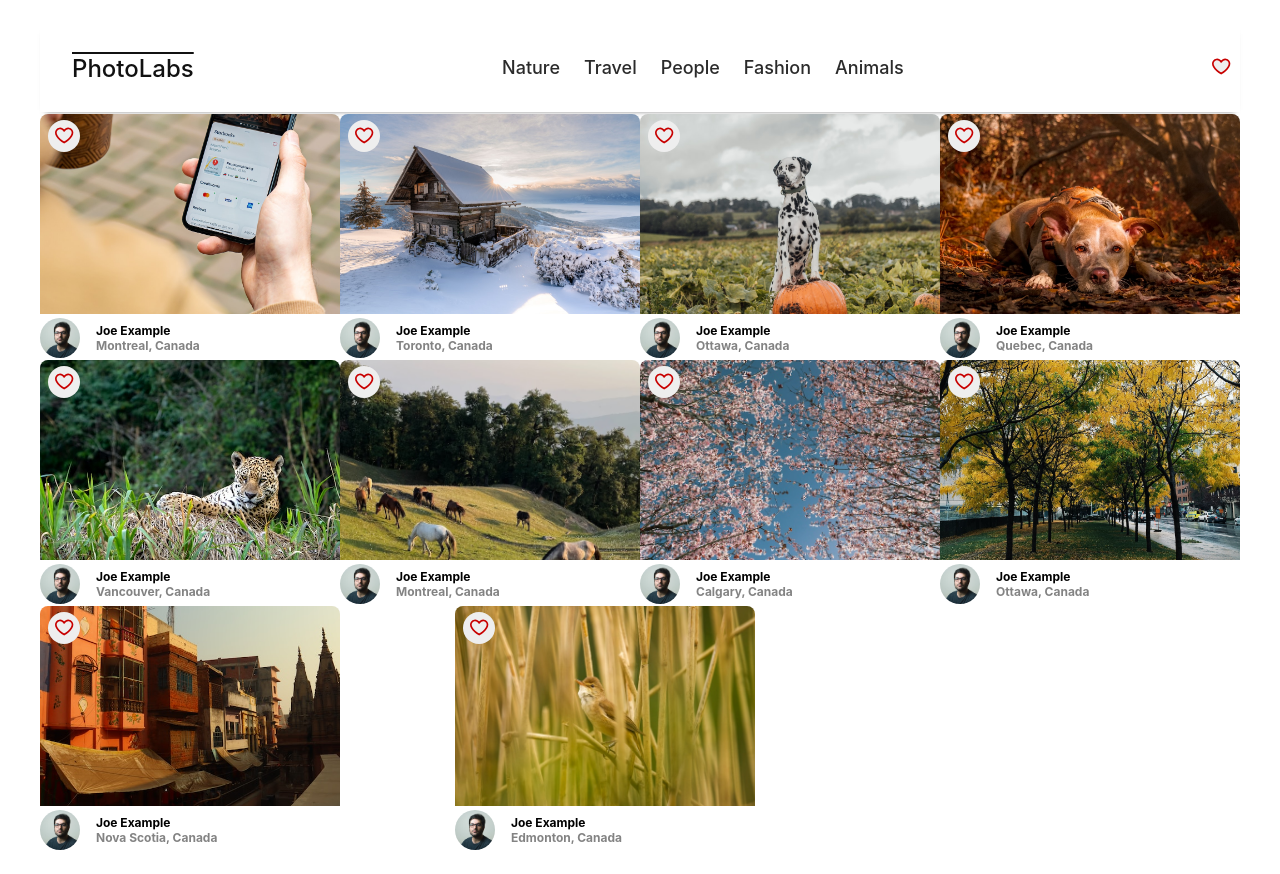
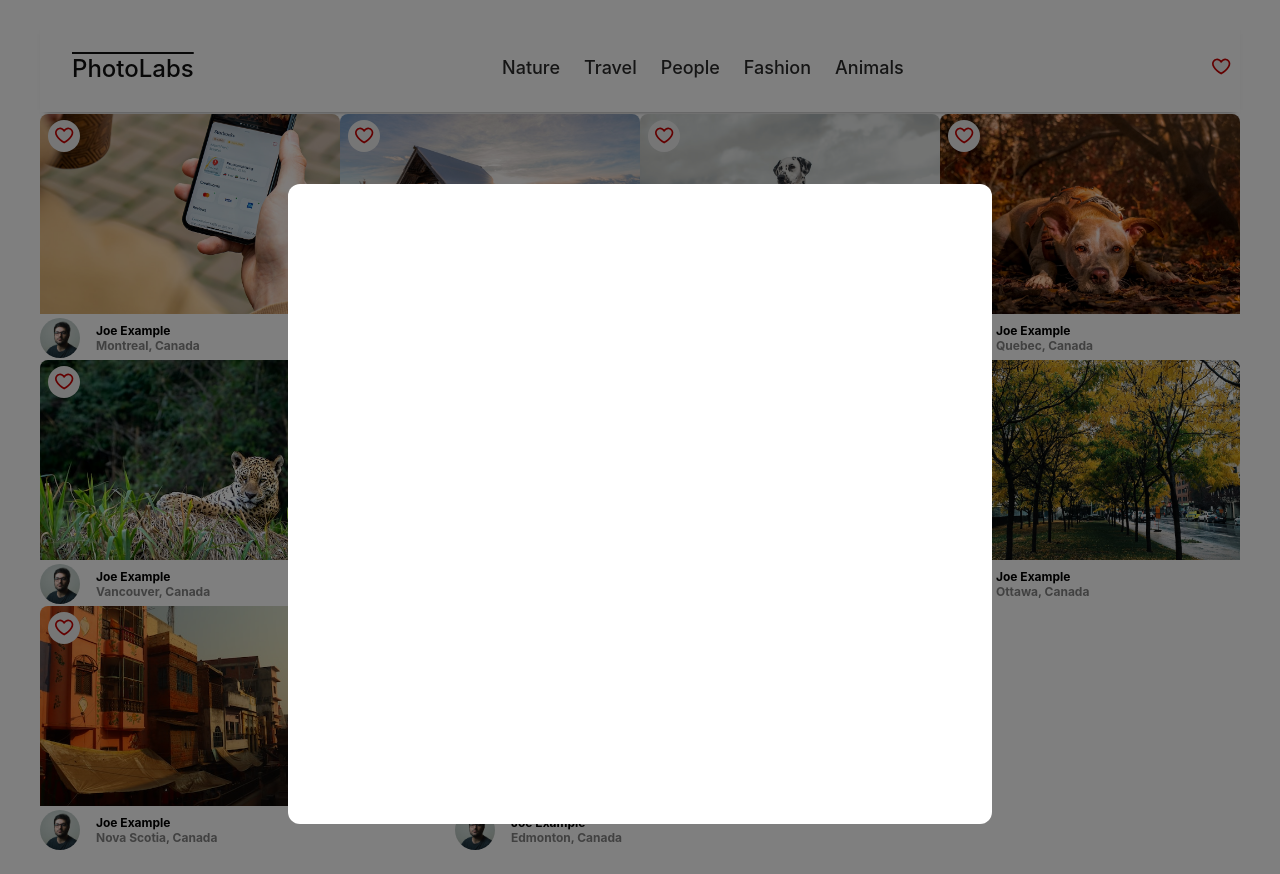
Before and after one commit to irohunk/photolabs-starter, a React (Create React App) app in the folder frontend/: page / in a window 1280 px wide. Both pictures are taken after a click on the picture 190 px from the left and 214 px from the top of the page. Built offline with nearby package versions, Linux system fonts and the light colour scheme; the HTML template or start-up script is replaced by a standard one.

Commit message:
create modal

```diff
--- a/frontend/src/App.jsx
+++ b/frontend/src/App.jsx
@@ -1,11 +1,7 @@
 import React, {useState} from 'react';
 
-import PhotoListItem from './components/PhotoListItem';
-import PhotoFavButton from './components/PhotoFavButton';
-import PhotoList from 'components/PhotoList';
-import TopNavigationBar from 'components/TopNavigationBar';
-import TopicList from 'components/TopicList';
 import HomeRoute from 'routes/HomeRoute';
+import PhotoDetailsModal from 'routes/PhotoDetailsModal';
 
 import './App.scss';
 
@@ -16,25 +12,46 @@ import topics from './mocks/topics';
 
 
 const App = () => {
+  const [selectedPhoto, setSelectedPhoto] = useState(null);
   // Sample state to manage favorite photos
   // const [favPhotos, setFavPhotos] = useState([]);
 
   // Check if there are any favorite photos
   // const isFavPhotoExist = favPhotos.length > 0;
 
-  // const toggleModal = (photo) => {
-  //   console.log('Toggled modal for', photo);
-  // };
+  const toggleModal = (photo) => {
+    setSelectedPhoto(photo);
+    console.log('Toggled modal for', photo);
+  };
 
   // const [photoData, setPhotoData] = useState(photos);
   // const [topicData, setTopicData] = useState(topics);
 
+  const closeModal = () => {
+    setSelectedPhoto(null);
+  }
 
   return (
     <div className="App">
       {/* <TopNavigationBar isFavPhotoExist={isFavPhotoExist} />
       <PhotoList toggleModal={toggleModal} /> */}
-      <HomeRoute photos={photos} topics={topics} />
+      <HomeRoute
+        photos={photos}
+        topics={topics}
+        toggleModal={toggleModal}
+      />
+
+      {selectedPhoto && (
+        <div className="photo-details-modal">
+          <button
+            className="photo-details-modal__close-button"
+            onClick={closeModal}
+          >
+            <span className="closeSymbol" alt="close">X</span>
+          </button>
+          {/* Placeholder for additional content in the modal */}
+        </div>
+      )}
     </div>
   );
 };
--- a/frontend/src/routes/HomeRoute.jsx
+++ b/frontend/src/routes/HomeRoute.jsx
@@ -4,7 +4,7 @@ import PhotoList from '../components/PhotoList';
 import TopicList from 'components/TopicList';
 import '../styles/HomeRoute.scss';
 
-const HomeRoute = ({ photos, topics }) => {
+const HomeRoute = ({ photos, topics, toggleModal }) => {
 
   const [favPhotos, setFavPhotos] = useState([]);
 
@@ -21,9 +21,9 @@ const HomeRoute = ({ photos, topics }) => {
     });
   };
 
-  const toggleModal = (photo) => {
-    console.log('Toggled modal for', photo);
-  };
+  // const toggleModal = (photo) => {
+  //   console.log('Toggled modal for', photo);
+  // };
 
   return (
     <div className="home-route">
```
